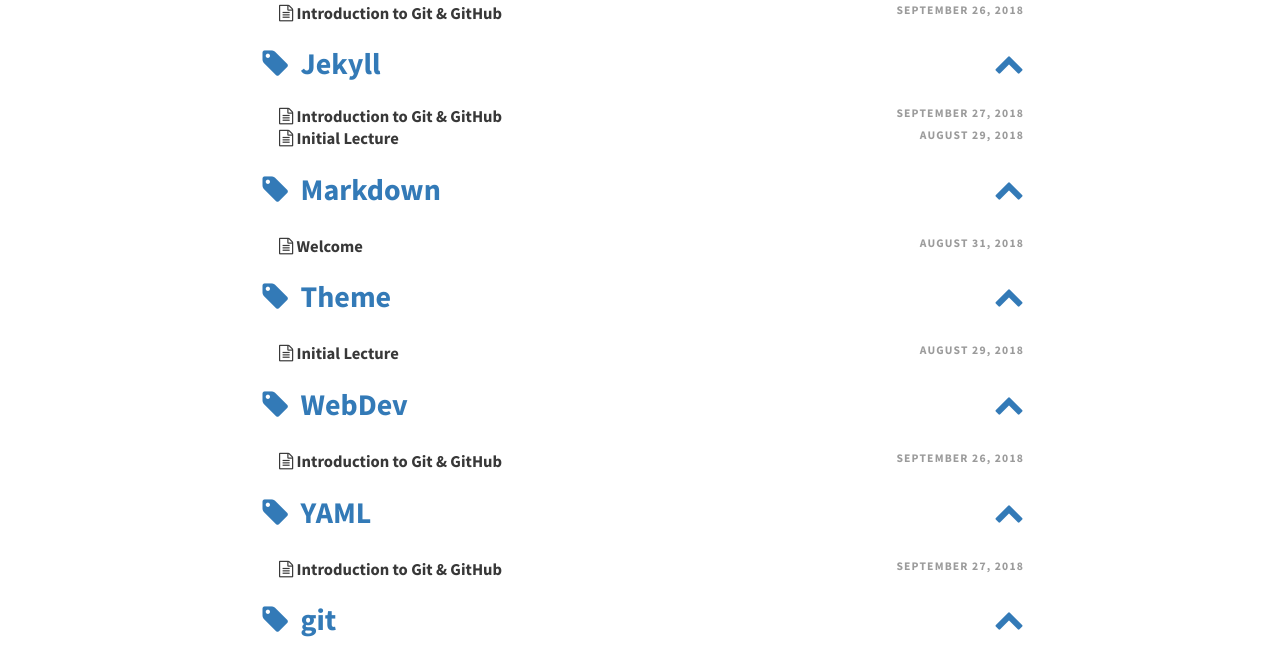
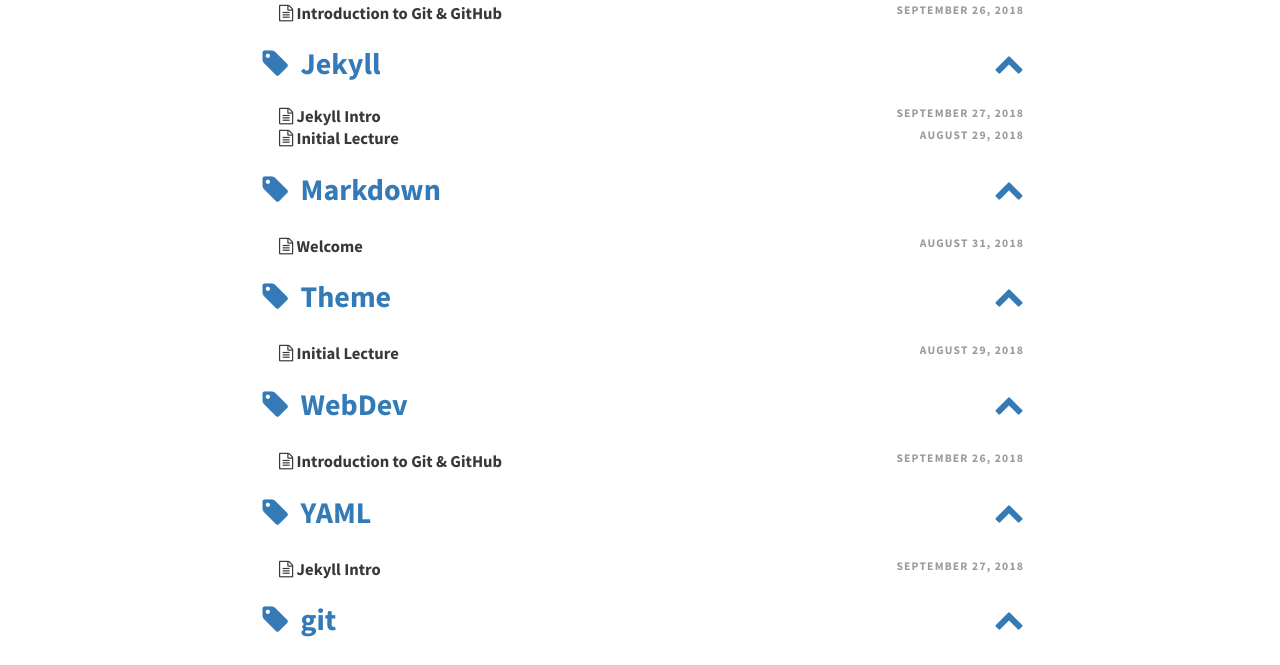
Before and after one commit to MBHS-DevClub/mbhs-devclub.github.io, a Jekyll site: the page built from pages/tags.md, in a window 1280 px wide. Shown: the part 1067-1732 px from the top of the page. Built offline with Jekyll 4.4.1, drawn with Linux system fonts in a browser that asks for light colours.

Commit message:
More changes
Test

```diff
--- a/_posts/2018-9-27-jekyll-intro.md
+++ b/_posts/2018-9-27-jekyll-intro.md
@@ -1,6 +1,6 @@
 ---
 layout: post
-title: Introduction to Git & GitHub
+title: Jekyll Intro
 tags: [Jekyll, YAML]
 excerpt_separator: <!--more-->
 ---
```
